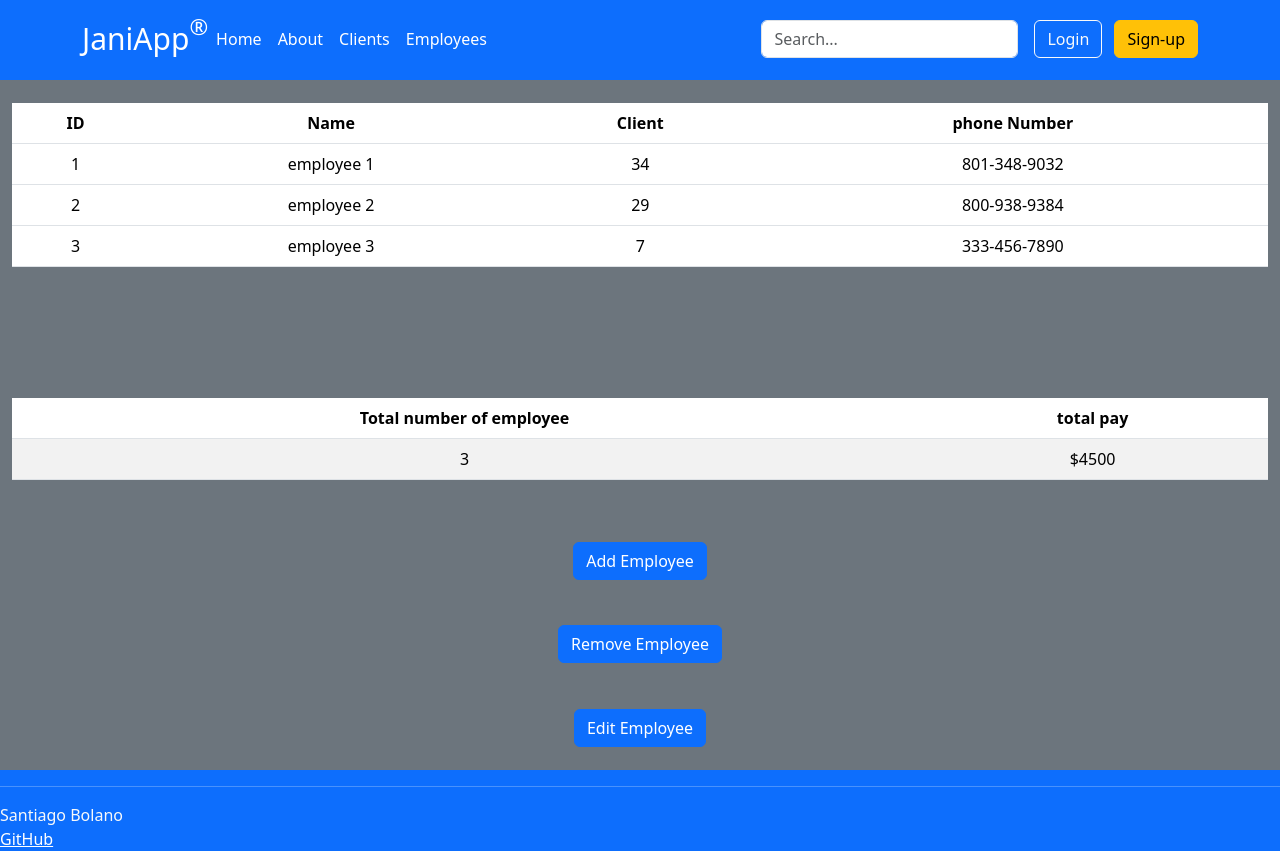
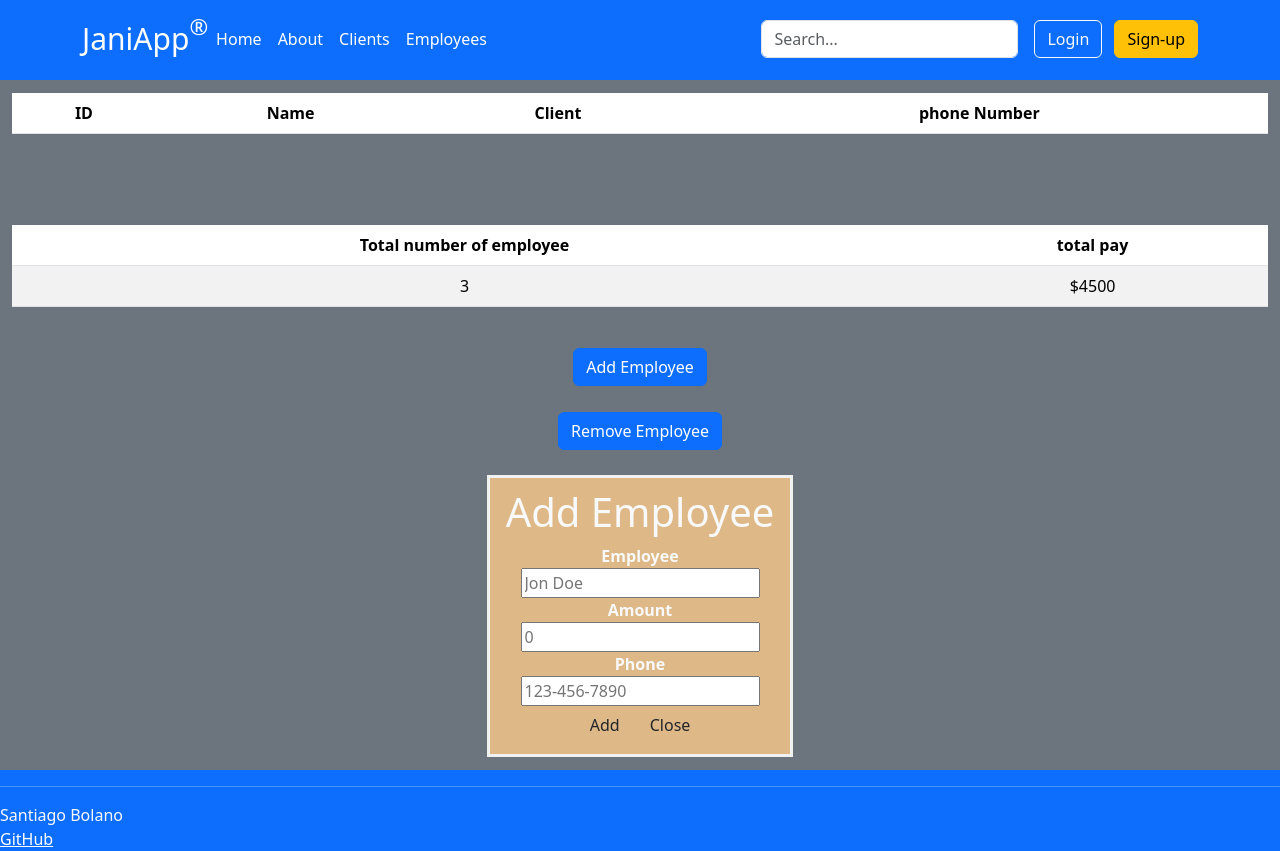
Before and after one commit to santiago28b/startup, a plain HTML site: page employees.html in a window 1280 px wide. Both pictures are taken after a click on the button "Add Employee". Drawn offline with nearby package versions, Linux system fonts and the light colour scheme.

Commit message:
added employee math js to add and remove employees

```diff
--- a/clients.js
+++ b/clients.js
@@ -72,7 +72,7 @@ function removeRow(idToRemove){
 function update(){
   var table = document.getElementById("show")
 var sumval =0;
-var sumClients = 0;
+
 
 for(let i = 1; i < table.rows.length; i++){
 
--- /dev/null
+++ b/employee.js
@@ -0,0 +1,82 @@
+let list1 = []
+let list2 = []
+let list3 = []
+let list4 = []
+
+let n= 1;
+let x =0;
+let ids = 0;
+
+function addRow(){
+
+    let addRown = document.getElementById("show")
+    let newRow = addRown.insertRow(n);
+    list1[x] = ids;
+    list2[x] = document.getElementById('employee').value
+    list3[x] = document.getElementById('amount').value
+    list4[x] = document.getElementById('phone').value
+
+    let cel1 = newRow.insertCell(0)
+    let cel2 = newRow.insertCell(1);
+	let cel3 = newRow.insertCell(2);
+    let cel4 = newRow.insertCell(3)
+
+    cel1.innerHTML = list1[x];
+	cel2.innerHTML = list2[x];
+    cel3.innerHTML = list3[x];
+    cel4.innerHTML = list4[x];
+
+    console.log(list4[x])
+    n++;
+    x++;
+    ids++;
+    console.log("enter here2")
+}
+
+
+function openAddForm() {
+  document.getElementById("addEmployeeForm").style.display = "block";
+  document.getElementById("removeEmployeeForm").style.display = "none";
+
+}
+
+function openRemoveForm(){
+    document.getElementById("addEmployeeForm").style.display = "none";
+  document.getElementById("removeEmployeeForm").style.display = "block";
+}
+
+function closeForm() {
+    document.getElementById("addEmployeeForm").style.display = "none";
+    document.getElementById("removeEmployeeForm").style.display = "none";
+  }
+
+  function removeRow(idToRemove){
+    let table = document.getElementById('show');
+
+    for(let i =0; i < list1.length; i++){
+        if(list1[i]== idToRemove){
+            table.deleteRow(i + 1); // Adjust index to account for table header row
+            list1.splice(i, 1);
+            list2.splice(i, 1);
+            list3.splice(i, 1);
+            list4.splice(i, 1);
+            n--;
+            x--;
+            ids--;
+            break;
+        }
+    }
+  }
+
+  function update(){
+    var table = document.getElementById("show")
+    let sumval = 0;
+
+    for(let i = 1; i < table.rows.length; i++){
+
+        sumval = sumval + parseInt(table.rows[i].cells[2].innerHTML);
+    }
+        console.log(sumval);
+    document.getElementById("empNum").innerHTML = table.rows.length-1;
+    document.getElementById("empMoney").innerHTML = sumval;
+  }
--- a/employees.css
+++ b/employees.css
@@ -32,3 +32,14 @@ body {
   menu .nav-item {
     padding: 0 0.3em;
   }
+  .form-popup {
+    display: none;
+    border: 3px solid #f1f1f1;
+    z-index: 9;
+  }
+
+  .form-container {
+    max-width: 300px;
+    padding: 10px;
+    background-color: burlywood;
+  }
--- a/employees.html
+++ b/employees.html
@@ -37,7 +37,7 @@
     </header>
 
     <main class="container-fluid bg-secondary text-center">
-      <table class="table">
+      <table class="table" id="show">
         <thead class="thead-dark">
           <tr>
             <th scope="col">ID</th>
@@ -46,43 +46,50 @@
             <th scope="col">phone Number</th>
           </tr>
         </thead>
-        <tbody>
-          <tr>
-            <td>1</td>
-            <td>employee 1</td>
-            <td>34</td>
-            <td>801-348-9032</td>
-          </tr>
-          <tr>
-            <td>2</td>
-            <td>employee 2</td>
-            <td>29</td>
-            <td>800-938-9384</td>
-          </tr>
-          <tr>
-            <td>3</td>
-            <td>employee 3</td>
-            <td>7</td>
-            <td>333-456-7890</td>
-          </tr>
-        </tbody>
       </table>
       <br>
       <table class="table table-striped">
         <thead>
-            <th>Total number of employee</th>
-              <th>total pay</th>
+            <th id="totalEmployee">Total number of employee</th>
+              <th id="totalMoney">total pay</th>
         </thead>
         <tbody>
             <tr>
-                <td>3</td>
-                <td>$4500</td>
+                <td id="empNum">3</td>
+                <td id="empMoney">$4500</td>
             </tr>
         </tbody>
       </table>
-      <button class="btn btn-primary" type="submit">Add Employee</button>
-      <button class="btn btn-primary" type="submit">Remove Employee</button>
-      <button class="btn btn-primary" type="submit">Edit Employee</button>
+      <button class="btn btn-primary" type="submit" onclick="openAddForm()">Add Employee</button>
+      <button class="btn btn-primary" type="button" onclick="openRemoveForm()">Remove Employee</button>
+
+      <div class="form-popup" id="addEmployeeForm">
+        <form action="" class="form-container">
+          <h1>Add Employee</h1>
+          <label for="employee"><b>Employee</b></label>
+          <input type="text" name="employee"  id="employee" placeholder="Jon Doe" required>
+          <label for="amount"><b>Amount</b></label>
+          <input type="text" name="amount" id="amount" placeholder="0" required>
+          <label for="phone" name="phone" id="phoneLabel" aria-placeholder="000-000-0000"><b>Phone</b></label>
+          <input type="tel" id="phone" name="phone" placeholder="123-456-7890" pattern="[0-9]{3}-[0-9]{3}-[0-9]{4}">
+          <br>
+          <button type="button" class="btn" value="Add" onclick="addRow(); update()"> Add </button>
+      <button type="button" class="btn cancel" onclick="closeForm()">Close</button>
+        </form>
+      </div>
+
+      <div class="form-popup" id="removeEmployeeForm">
+        <form action="" class="form-container">
+          <h1>Remove Employee</h1>
+          <label for="cliente"><b>Employee</b></label>
+        <input type="text" name="EmployeeID"  id="employeeID" placeholder="0" required>
+      <button class="btn btn-primary" type="button" onclick="removeRow(document.getElementById('employeeID').value); update()">Remove</button>
+      <button type="button" class="btn cancel" onclick="closeForm()">Close</button>
+        </form>
+
+
+      </div>
+
     </main>
 
     <footer>
@@ -92,6 +99,7 @@
       <a href="https://github.com/santiago28b/startup" style="color: white;">GitHub</a>
     </footer>
 
-
+    <script src="employee.js"></script>
+    <script src="login.js"></script>
 </body>
 </html>
```
